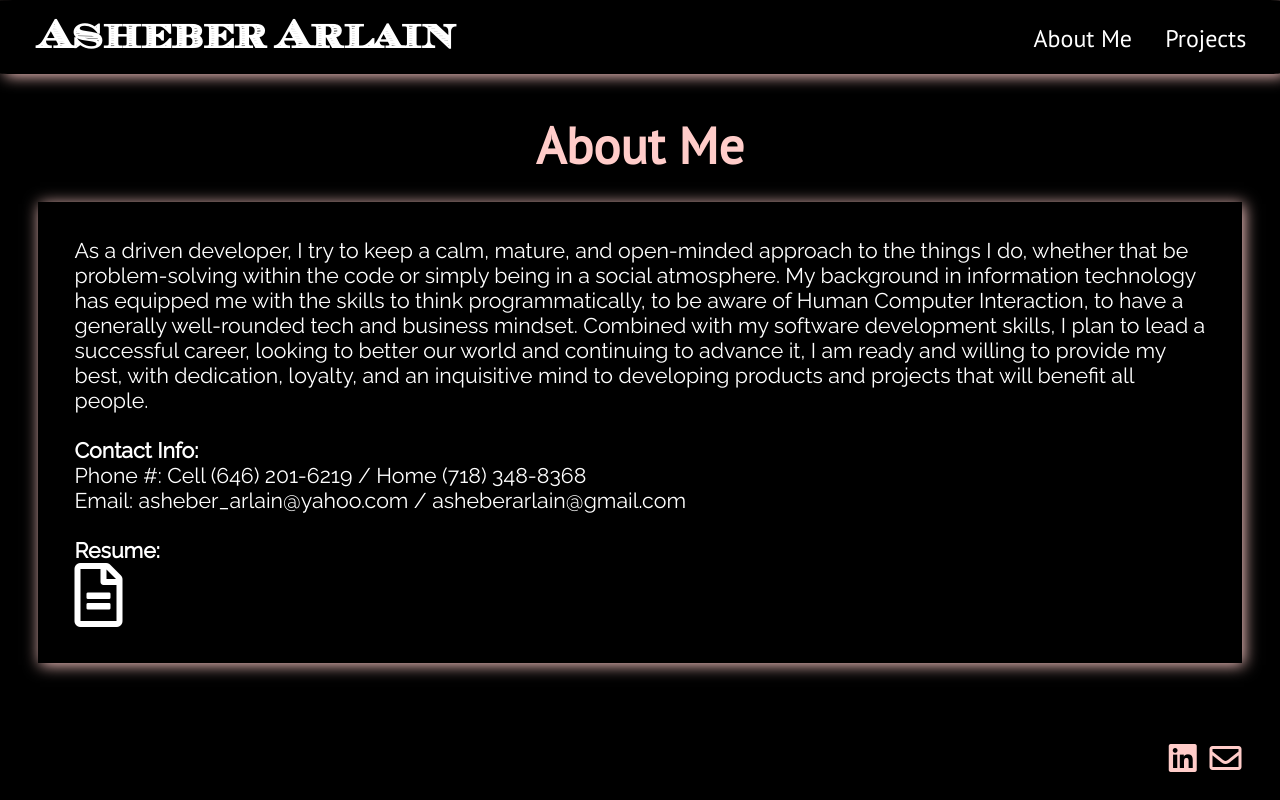
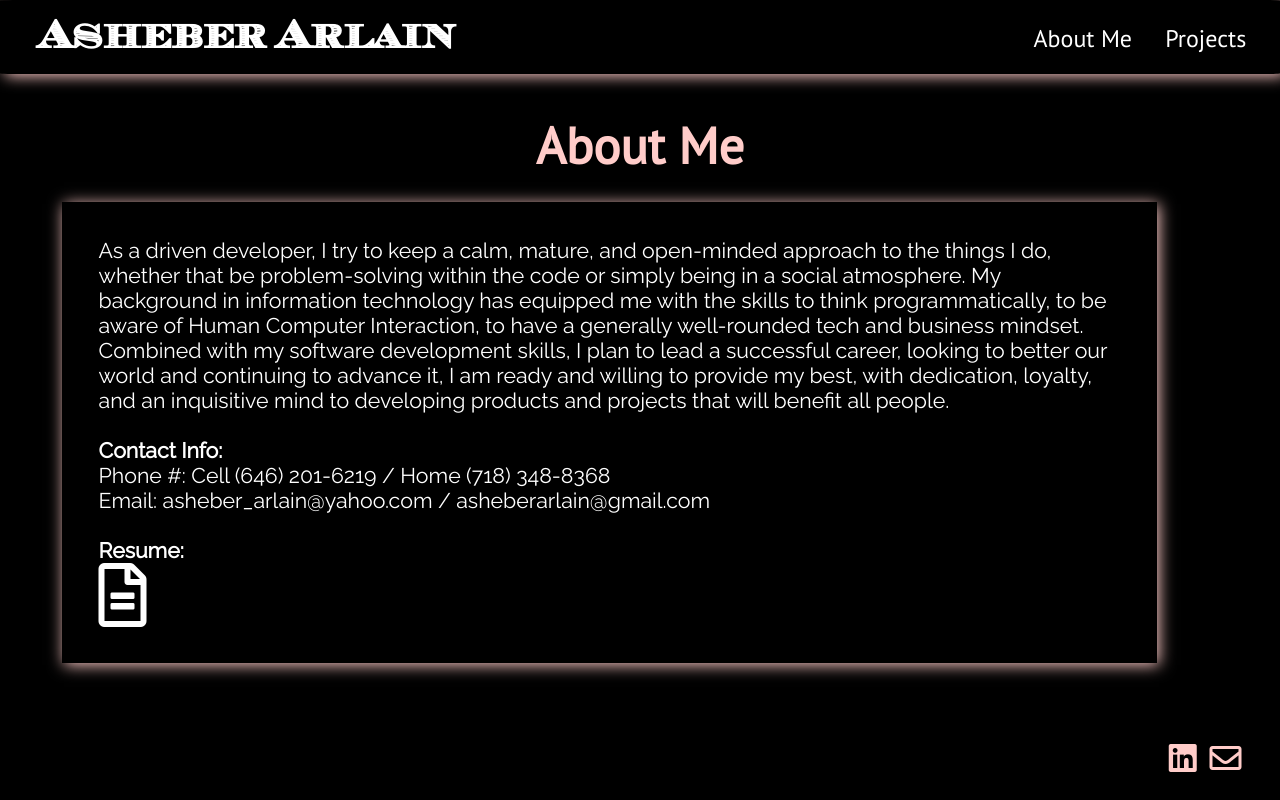
Before and after one commit to asheber792/Portfolio, a React (Create React App) app: page /about-me in a window 1280 px wide. Built offline with nearby package versions, Linux system fonts and the light colour scheme.

Commit message:
style fixes

```diff
--- a/src/App.css
+++ b/src/App.css
@@ -1,6 +1,6 @@
 body {
 	background: black;
-	overflow: hidden;
+	overflow: auto;
 }
 
 .info-container {
--- a/src/Components/About/About.css
+++ b/src/Components/About/About.css
@@ -7,3 +7,13 @@
 .resume-icon {
 	color: white;
 }
+
+.about-summary {
+	font-family: 'Raleway', sans-serif;
+	padding: 3%;
+	margin-top: 2%;
+	margin-right: 7%;
+	margin-left: 2%;
+	font-size: 16pt;
+	box-shadow: 2px 2px 15px #ffccc9;
+}
--- a/src/Components/About/About.js
+++ b/src/Components/About/About.js
@@ -9,7 +9,7 @@ class About extends Component {
             <div className='info-title'>
               <h1 className='about-title-text'>About Me</h1>
             </div>
-            <div className='summary'>
+            <div className='about-summary'>
               <p>
                As a driven developer, I try to keep a calm, mature, and open-minded approach
               to the things I do, whether that be problem-solving within the code or simply
```
